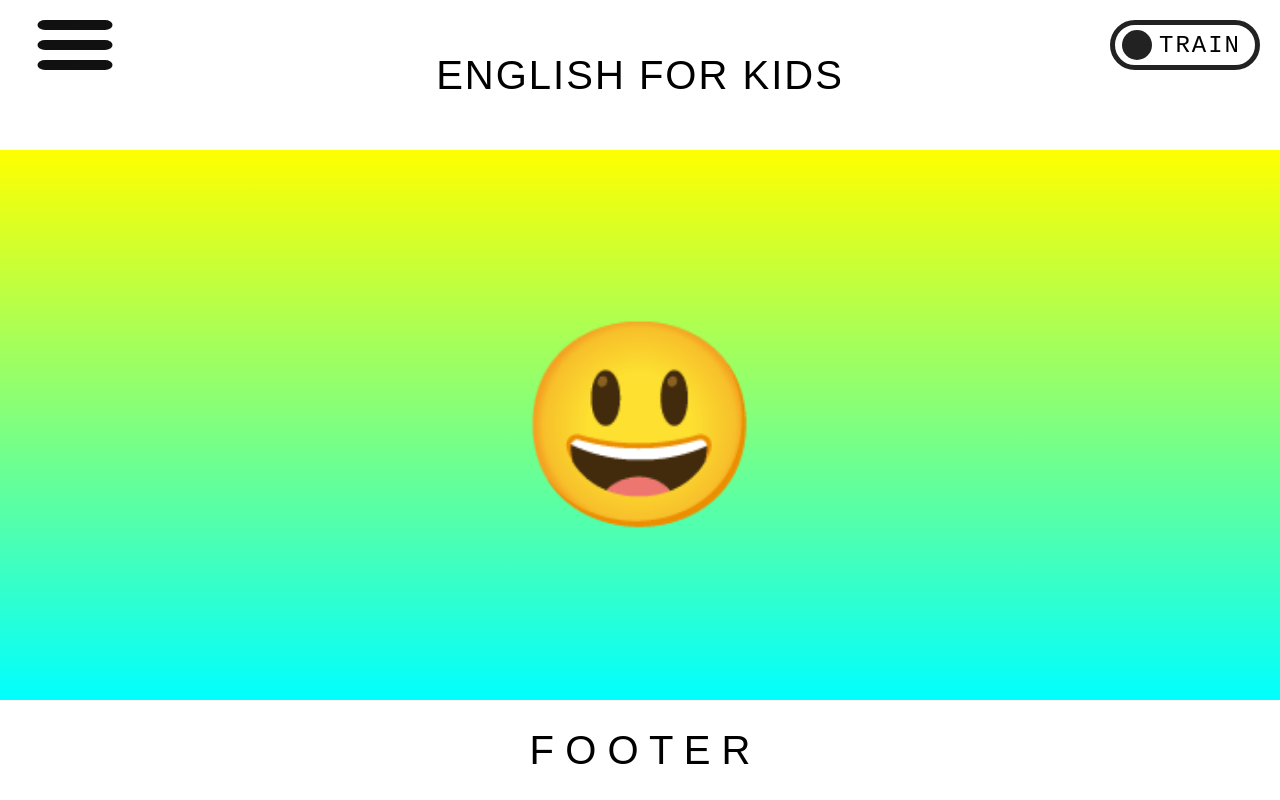
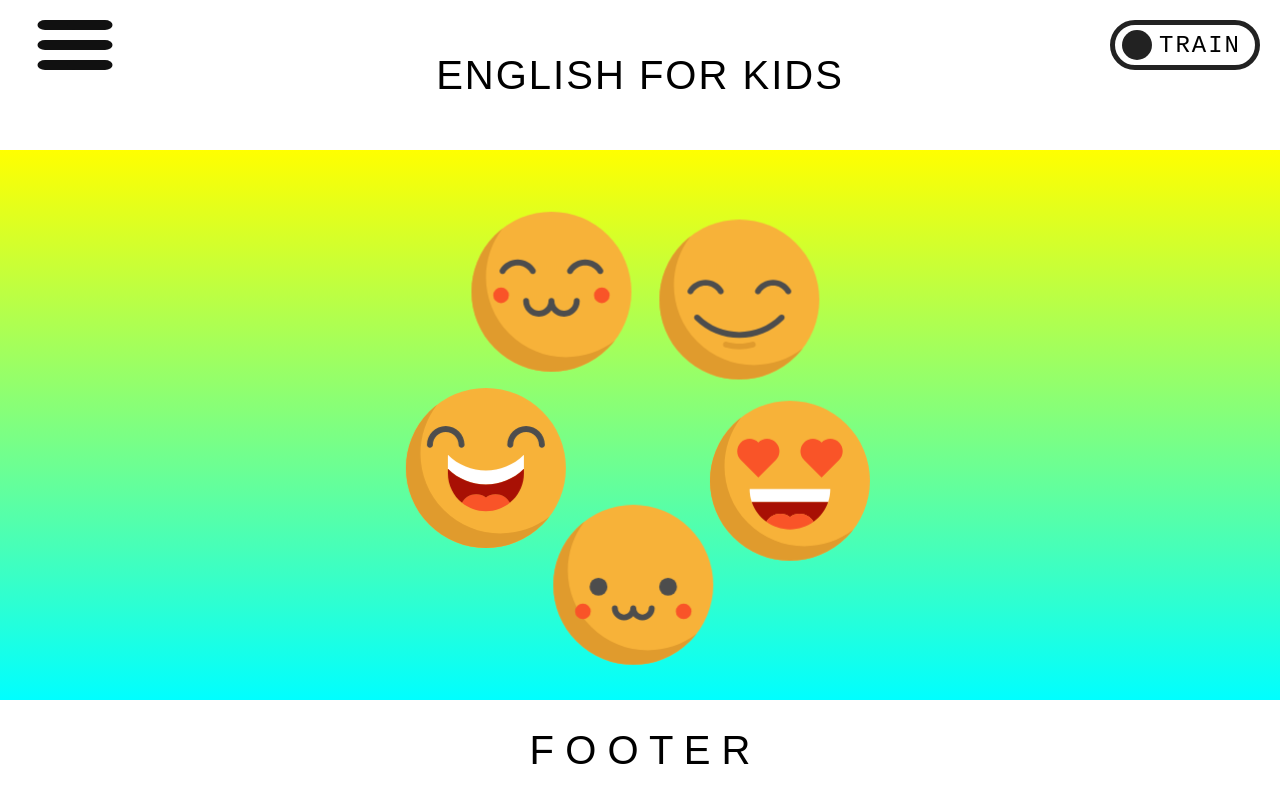
Before and after one commit to fronte-finem/Rolling-Scopes-School__JSFE-2021Q1, a React app: page /#/win in a window 1280 px wide. Built offline with nearby package versions, Linux system fonts and the light colour scheme.

Commit message:
feat: add simple animation for end game-result pages

```diff
--- /dev/null
+++ b/src/components/page-game-end/emo-list.tsx
@@ -0,0 +1,72 @@
+import React, { FC } from 'react';
+import styled, { keyframes } from 'styled-components';
+
+import { StyledProps } from 'types/styled';
+
+const rotate = keyframes`
+  0% {
+    transform: rotate(0deg);
+  }
+  100% {
+    transform: rotate(360deg);
+  }
+`;
+
+export const StyledEmoList = styled.ul.attrs((props: { amount?: number; tangent?: number }) => ({
+  amount: props.amount || 0,
+  tangent: props.tangent?.toFixed(3) || 0,
+}))`
+  --amount: ${(props) => props.amount};
+  --tangent: ${(props) => props.tangent};
+  //--emo-size: 150px;
+  --emo-size: min(20vh, 20vw);
+  --space: 1;
+  //--radius: calc(0.5 * (1 + var(--space)) * var(--emo-size) / var(--tangent));
+  --radius: min(20vh, 20vw);
+  --size: calc(2 * var(--radius) + var(--emo-size));
+  position: relative;
+  display: block;
+  width: var(--size);
+  height: var(--size);
+  //background: #0008;
+  //border-radius: 50%;
+  animation: 12s ${rotate} linear infinite;
+`;
+
+export const EmoItem = styled.li.attrs((props: { index?: number }) => ({
+  index: props.index || 0,
+}))`
+  --index: ${(props) => props.index};
+  --angle: calc(var(--index) * 1turn / var(--amount));
+  --position: calc(50% - var(--emo-size) / 2);
+  position: absolute;
+  top: var(--position);
+  left: var(--position);
+  display: block;
+  width: var(--emo-size);
+  height: var(--emo-size);
+  transform: rotate(var(--angle)) translate(var(--radius)) rotate(calc(-1 * var(--angle)));
+`;
+
+export const Emo = styled.svg`
+  display: block;
+  width: 100%;
+  height: 100%;
+  animation: 12s ${rotate} linear infinite reverse;
+`;
+
+export const EmoList: FC<StyledProps & { emos: string[] }> = ({ className, emos }) => {
+  const amount = emos.length;
+  const tangent = Math.tan(Math.PI / amount);
+  return (
+    <StyledEmoList className={className} amount={amount} tangent={tangent}>
+      {emos.map((emo, index) => (
+        <EmoItem key={emo} index={index + 1}>
+          <Emo>
+            <use href={`./svg/emoji.svg#${emo}`} />
+          </Emo>
+        </EmoItem>
+      ))}
+    </StyledEmoList>
+  );
+};
--- a/src/components/page-game-end/page-game-end.tsx
+++ b/src/components/page-game-end/page-game-end.tsx
@@ -1,30 +1,55 @@
 import React, { FC } from 'react';
 import styled from 'styled-components';
 
+import { EmoList } from 'components/page-game-end/emo-list';
 import { useGameContext } from 'services/game/game-context';
 import { StyledProps } from 'types/styled';
 
 const StyledGameEndPage = styled.div`
-  --size: min(25vw, 25vh);
   height: 100%;
   display: grid;
   grid-template-columns: 1fr;
   grid-template-rows: 1fr;
   justify-items: center;
   align-items: center;
-  font-size: var(--size);
-  line-height: var(--size);
+  overflow: hidden;
 `;
+
+const FailWrapper = styled.div`
+  display: flex;
+  flex-direction: column;
+  align-items: center;
+`;
+
+const FailMessage = styled.h2`
+  padding: 20px 40px;
+  text-align: center;
+  font-size: 40px;
+`;
+
+const HAPPY = ['happy-cute', 'happy', 'in-love', 'cute', 'happy-smile'];
+const SAD = ['very-sad', 'confused', 'arrogant', 'sad', 'bored'];
 
 export const GameEndPage: FC<StyledProps> = ({ className, children }) => {
   return <StyledGameEndPage className={className}>{children}</StyledGameEndPage>;
 };
 
 export const WinPage: FC<StyledProps> = ({ className }) => {
-  return <GameEndPage className={className}>😃</GameEndPage>;
+  return (
+    <GameEndPage className={className}>
+      <EmoList emos={HAPPY} />
+    </GameEndPage>
+  );
 };
 
 export const FailPage: FC<StyledProps> = ({ className }) => {
   const { gameState } = useGameContext();
-  return <GameEndPage className={className}>😞 {gameState.mistakes} mistakes</GameEndPage>;
+  return (
+    <GameEndPage className={className}>
+      <FailWrapper>
+        <FailMessage>{gameState.mistakes} mistakes</FailMessage>
+        <EmoList emos={SAD} />
+      </FailWrapper>
+    </GameEndPage>
+  );
 };
```
Also changed, not shown: public/svg/emoji.svg (added).
